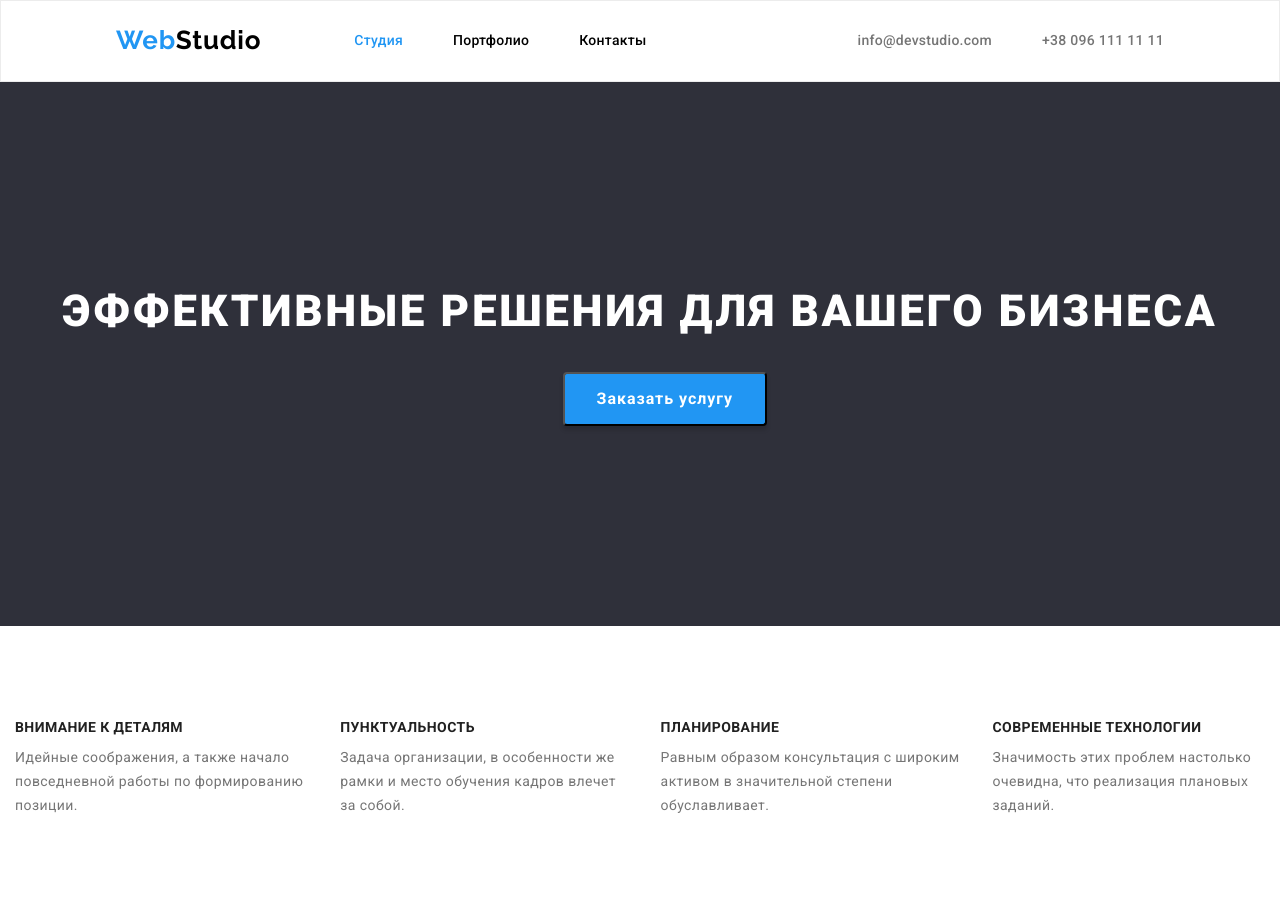
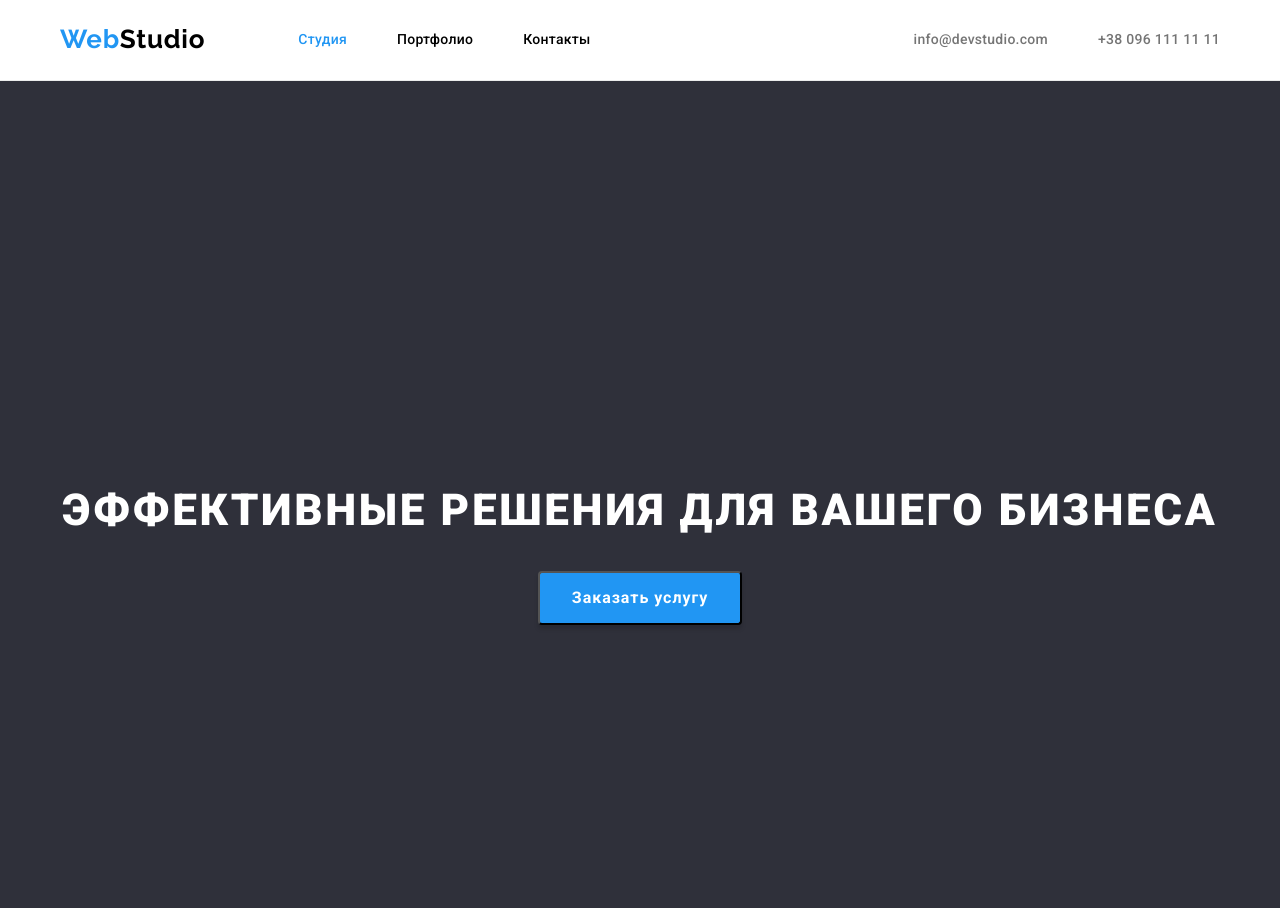
Before and after one commit to nataliaskrypniuk/goit-markup-hw-03, a plain HTML site: page index.html in a window 1280 px wide. Shown: the top 908 px of the page. Drawn offline with nearby package versions, Linux system fonts and the light colour scheme.

Commit message:
ДЗ 3 вариант 2
Правки после комментария ментора

```diff
--- a/css/styles.css
+++ b/css/styles.css
@@ -42,10 +42,10 @@ body {
 
 /*==================HEADER======================*/
 .container {
-  width: 1200;
-  padding-left: 20;
-  padding-right: 20;
-  margin: 0, auto;
+  width: 1200px;
+  padding-left: 20px;
+  padding-right: 20px;
+  margin: 0 auto;
 }
 .header-container {
   display: flex;
@@ -60,7 +60,6 @@ body {
   line-height: 1.19;
   letter-spacing: 0.03em;
   margin-right: 93px;
-  margin-left: 115px;
 }
 .logo-link-color {
   color: var(--accent-color);
@@ -72,13 +71,15 @@ body {
 .header {
   padding-top: 24px;
   padding-bottom: 25px;
-  border: 1px solid #ececec;
+  border-bottom: 1px solid #ececec;
 }
 .navigation-item-link {
   font-weight: 500;
   font-size: 14px;
   line-height: 1.14;
   letter-spacing: 0.02em;
+  padding-top: 10px;
+  padding-bottom: 10px;
 }
 .navigation-item-link:hover,
 .navigation-item-link:focus {
@@ -87,9 +88,11 @@ body {
 .contact-item-link {
   font-weight: 500;
   font-size: 14px;
-  line-height: 1, 14;
+  line-height: 1.14;
   letter-spacing: 0.02em;
   color: var(--secondary-color);
+  padding-bottom: 32px;
+  padding-top: 32px;
 }
 .contact-item-link:hover,
 .contact-item-link:focus {
@@ -108,20 +111,17 @@ body {
 .header-container {
   justify-content: space-between;
 }
-.mail-link {
+.contact-item {
   margin-right: 50px;
 }
-.tel-link {
-  margin-right: 115px;
-}
+
 /*=======================END HEADER==============*/
 
 /*==================HERO SECTION STUDIO=============*/
-.hero-container {
-  display: flex;
-  align-items: center;
+.hero-section {
   background-color: var(--accent-background-color);
-  justify-content: center;
+  padding-top: 200px;
+  padding-bottom: 200px;
 }
 .main-title {
   font-weight: 900;
@@ -132,16 +132,16 @@ body {
   text-transform: uppercase;
   color: var(--help-color);
 }
-
 .main-title {
-  padding-top: 200px;
-  padding-bottom: 30px;
+  margin-bottom: 30px;
 }
-
 .modal-button {
   background: var(--accent-color);
   box-shadow: 0px 4px 4px rgba(0, 0, 0, 0.15);
   border-radius: 4px;
+}
+.modal-button {
+  display: flex;
 }
 .modal-button {
   font-weight: 700;
@@ -150,8 +150,7 @@ body {
   letter-spacing: 0.06em;
   color: var(--help-color);
   padding: 10px 32px;
-  margin-bottom: 200px;
-  margin-left: 500px;
+  margin: 0 auto;
 }
 .modal-button:hover,
 .modal-button:focus {
@@ -195,13 +194,12 @@ body {
 /*==================ADVENTAGE SECTION STUDIO==============*/
 .adventage-section-container {
   display: flex;
+}
+.adventage-section {
   padding: 94px 0px;
 }
 .adventage-list {
   display: flex;
-  align-items: center;
-  margin-left: 15px;
-  margin-right: 15px;
 }
 .adventage-list-item:not(:last-child) {
   margin-right: 30px;
@@ -212,17 +210,35 @@ body {
   letter-spacing: 0.03em;
   text-transform: uppercase;
 }
+.adventage-list-item {
+  width: 270px;
+}
 .adventage-list-description {
   font-size: 14px;
   line-height: 1.71;
   letter-spacing: 0.03em;
   color: var(--secondary-color);
-  padding-top: 10px;
+  margin-top: 10px;
+}
+.visually-hidden {
+  position: absolute;
+  width: 1px;
+  height: 1px;
+  margin: -1px;
+  border: 0;
+  padding: 0;
+
+  white-space: nowrap;
+  clip-path: inset(100%);
+  clip: rect(0 0 0 0);
+  overflow: hidden;
 }
 /*=============END ADVENTAGE SECTION STUDIO=============*/
 
 /*============ABOUT US SECTION STUDIO PORTFOLIO===========*/
-
+.about-us-section {
+  padding-bottom: 94px;
+}
 .secondary-title {
   font-size: 36px;
   line-height: 1.17;
@@ -236,7 +252,6 @@ body {
 }
 .about-img-item:not(:last-child) {
   margin-right: 30px;
-  padding-bottom: 94px;
 }
 .about-img-title {
   font-size: 18px;
@@ -294,7 +309,7 @@ body {
   background: #ffffff;
   box-shadow: 0px 1px 3px rgba(0, 0, 0, 0.12), 0px 1px 1px rgba(0, 0, 0, 0.14),
     0px 2px 1px rgba(0, 0, 0, 0.2);
-  border-radius: 0px 0px 4px 4px;
+  border-radius: 0px 0px 0px 0px;
   text-align: center;
 }
 .team-list-img-description {
@@ -323,7 +338,6 @@ body {
   padding-top: 60px;
   padding-bottom: 60px;
 }
-
 .footer-contact-color {
   color: rgba(255, 255, 255, 0.6);
 }
@@ -344,8 +358,8 @@ body {
 .footer-link-color {
   color: var(--help-color);
 }
-
 .address-link:hover,
 .address-link:focus {
+  color: var (--help-color--);
 }
 /*================END FOOTER STUDIO PORTFOLIO==============*/
--- a/index.html
+++ b/index.html
@@ -41,16 +41,16 @@
         </div>
     </header>
 <main>
-    <div class="container hero-container">
-    <section class="hero-section ">
+    <section class="hero-section">
+        <div class="container hero-section">
         <h1 class="main-title">Эффективные решения для вашего бизнеса</h1>
         <button class="modal-button" type="button">Заказать услугу</button>
     </div>
     </section>
 
-    <section class="adventage-section">
-        <div class="adventage-section-container">
-            <h2 hidden>Наши ценности</h2>
+    <section class="adventage-section container">
+        <div class="adventage-section-container container">
+            <h2 class="visually-hidden">Наши ценности</h2>
             <ul class="adventage-list list">
                 <li class="adventage-list-item">
                     <h3 class="adventage-list-title">Внимание к деталям</h3>
@@ -77,7 +77,7 @@
 
 
     </section>
-    <section class="about-us-section">
+    <section class="about-us-section container">
         <h2 class="secondary-title">Чем мы занимаемся</h2>
         <ul class="about-img-list list">
             <li class="about-img-item">
@@ -91,7 +91,7 @@
             </li>
         </ul>
     </section>
-    <section class="about-us-section-team">
+    <section class="about-us-section-team container">
         <div class="team-list-container">
         <h2 class="secondary-title secondary-title-team">Наша команда</h2>
         <ul class="team-list list">
```
Also changed, not shown: portfolio.html (+2 -2 lines).
